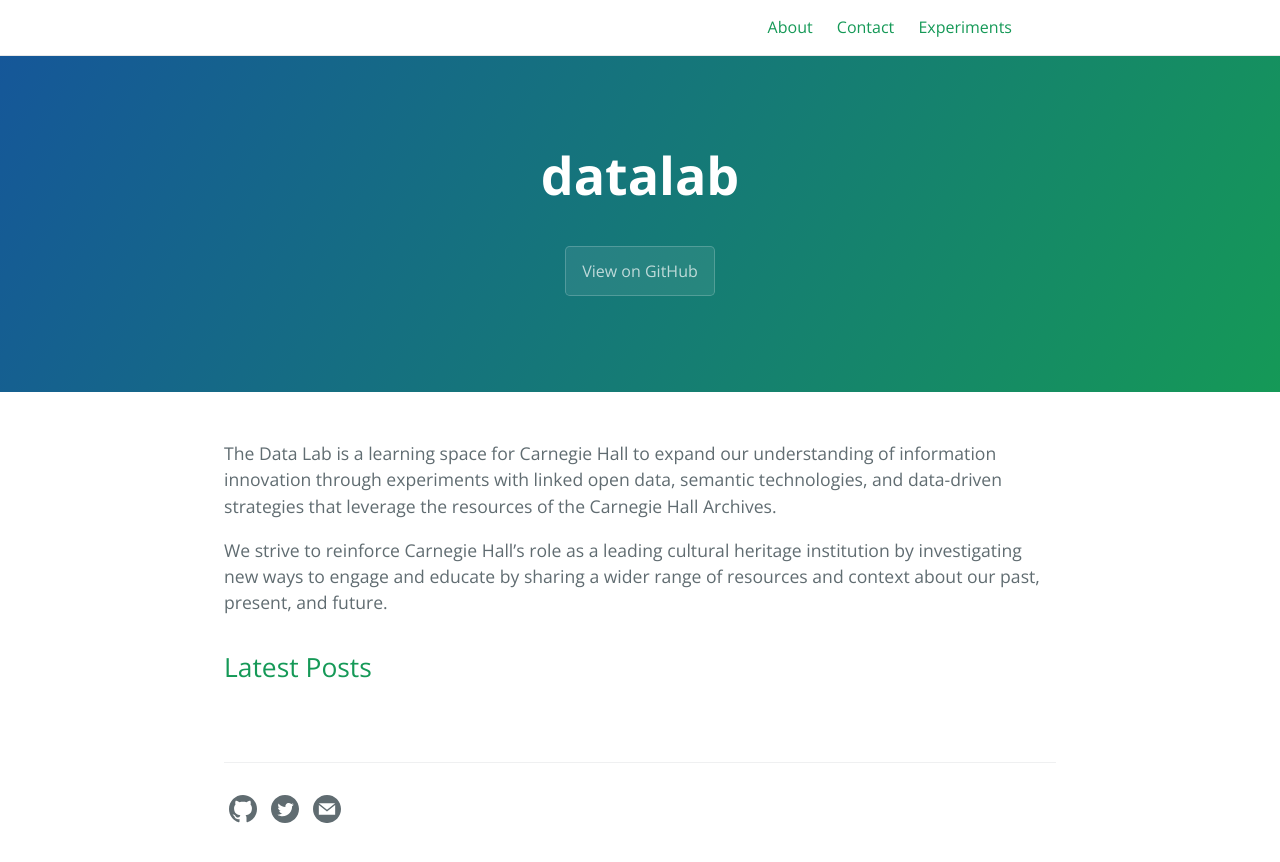
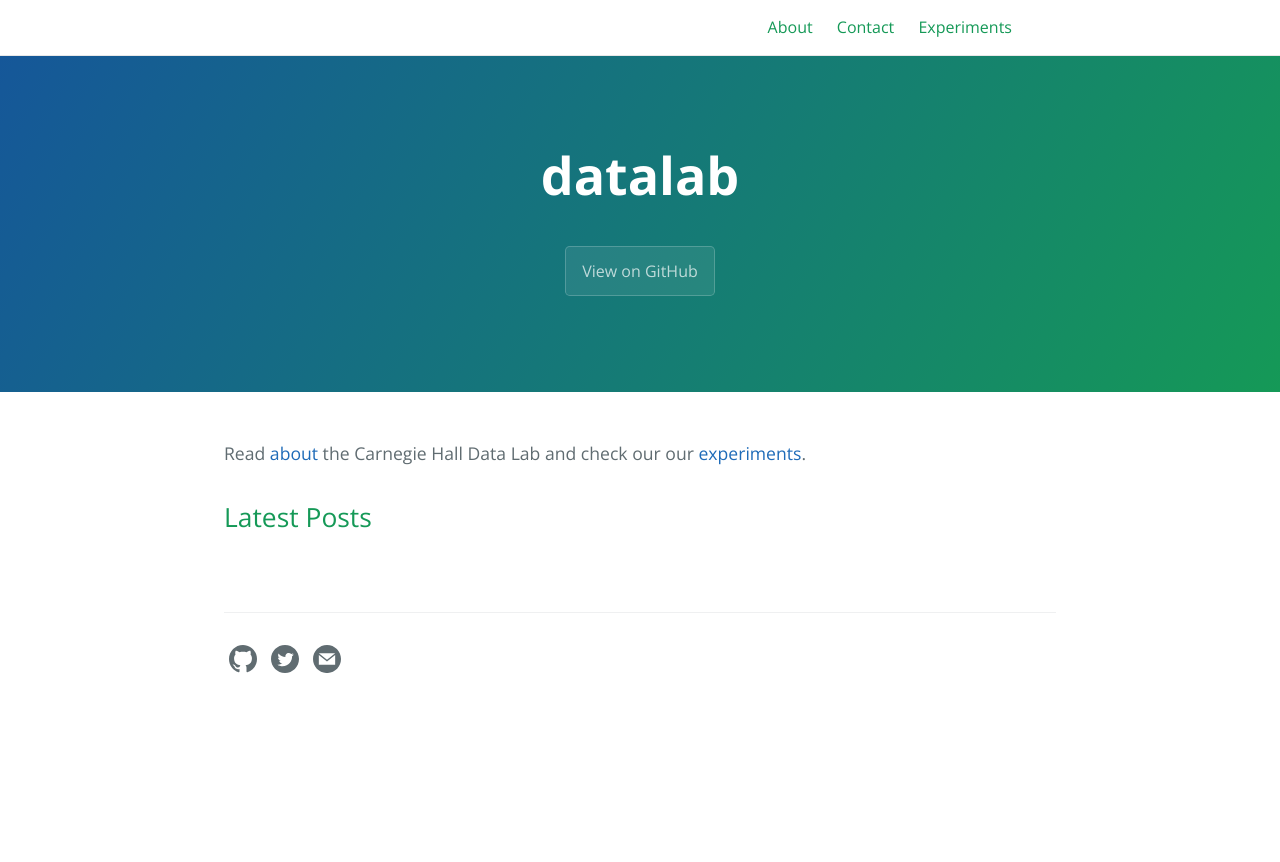
Before and after one commit to CarnegieHall/datalab, a Jekyll site: the page built from index.md, in a window 1280 px wide. Shown: the top 862 px of the page. Built offline with Jekyll 4.4.1, drawn with Linux system fonts in a browser that asks for light colours; the repository's description, which GitHub fills in, is left out.

Commit message:
Update index.md

```diff
--- a/index.md
+++ b/index.md
@@ -8,6 +8,4 @@
 layout: home
 ---
 
-The Data Lab is a learning space for Carnegie Hall to expand our understanding of information innovation through experiments with linked open data, semantic technologies, and data-driven strategies that leverage the resources of the Carnegie Hall Archives.
-
-We strive to reinforce Carnegie Hall’s role as a leading cultural heritage institution by investigating new ways to engage and educate by sharing a wider range of resources and context about our past, present, and future.
+Read [about](/about.md) the Carnegie Hall Data Lab and check our our [experiments](experiments.md).
```
